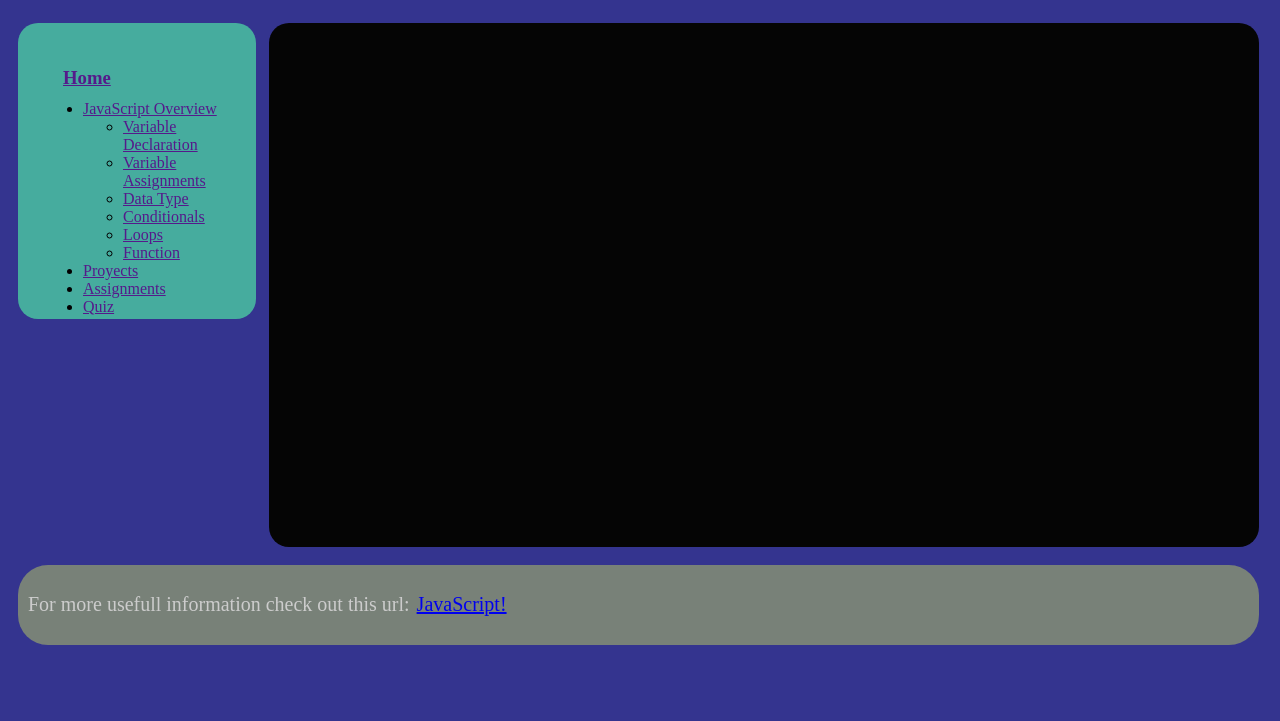
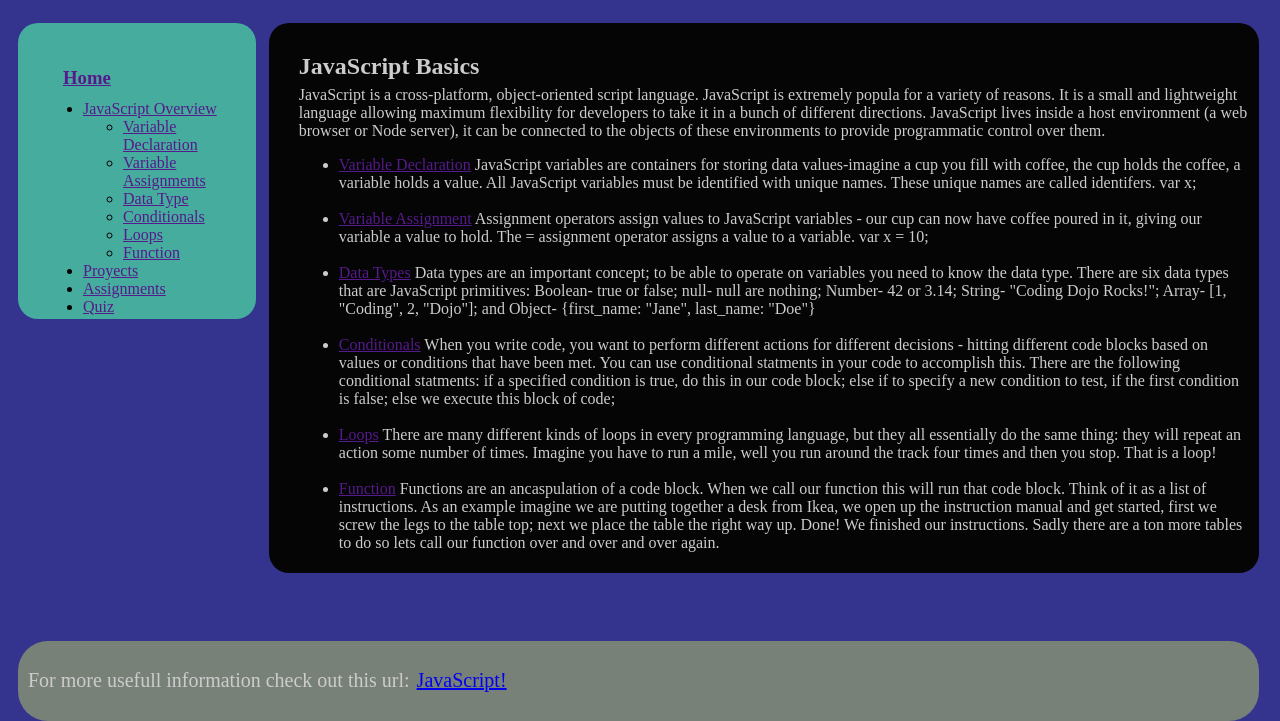
Before and after one commit to CristianVelarde98/JAVA-FULL-STACK-CodingDojo, a plain HTML site: page Conceptos Básicos de JavaScript/index.html in a window 1280 px wide. Shown: the part 137-858 px from the top of the page. Before the commit the page ends 800 px from the top, so only its background shows below. Drawn offline with Linux system fonts and the light colour scheme.

Commit message:
Conceptos Básicos de JavaScript completado

```diff
--- a/Conceptos Básicos de JavaScript/index.html
+++ b/Conceptos Básicos de JavaScript/index.html
@@ -50,7 +50,95 @@
       </ul>
     </section>
 
-    <section id="section1"></section>
+    <section id="section1">
+      <h2>JavaScript Basics</h2>
+      <p>
+        JavaScript is a cross-platform, object-oriented script language.
+        JavaScript is extremely popula for a variety of reasons. It is a small
+        and lightweight language allowing maximum flexibility for developers to
+        take it in a bunch of different directions. JavaScript lives inside a
+        host environment (a web browser or Node server), it can be connected to
+        the objects of these environments to provide programmatic control over
+        them.
+      </p>
+
+      <ul>
+        <li>
+          <a href="">Variable Declaration</a>
+          <label for="">
+            JavaScript variables are containers for storing data values-imagine
+            a cup you fill with coffee, the cup holds the coffee, a variable
+            holds a value. All JavaScript variables must be identified with
+            unique names. These unique names are called identifers. var x;
+          </label>
+        </li>
+        <br />
+
+        <li>
+          <a href="">Variable Assignment</a>
+          <label for="">
+            Assignment operators assign values to JavaScript variables - our cup
+            can now have coffee poured in it, giving our variable a value to
+            hold. The = assignment operator assigns a value to a variable. var x
+            = 10;
+          </label>
+        </li>
+        <br />
+
+        <li>
+          <a href="">Data Types</a>
+          <label for="">
+            Data types are an important concept; to be able to operate on
+            variables you need to know the data type. There are six data types
+            that are JavaScript primitives: Boolean- true or false; null- null
+            are nothing; Number- 42 or 3.14; String- "Coding Dojo Rocks!";
+            Array- [1, "Coding", 2, "Dojo"]; and Object- {first_name: "Jane",
+            last_name: "Doe"}
+          </label>
+        </li>
+        <br />
+
+        <li>
+          <a href="">Conditionals</a>
+          <label for="">
+            When you write code, you want to perform different actions for
+            different decisions - hitting different code blocks based on values
+            or conditions that have been met. You can use conditional statments
+            in your code to accomplish this. There are the following conditional
+            statments: if a specified condition is true, do this in our code
+            block; else if to specify a new condition to test, if the first
+            condition is false; else we execute this block of code;
+          </label>
+        </li>
+        <br />
+
+        <li>
+          <a href="">Loops</a>
+          <label for="">
+            There are many different kinds of loops in every programming
+            language, but they all essentially do the same thing: they will
+            repeat an action some number of times. Imagine you have to run a
+            mile, well you run around the track four times and then you stop.
+            That is a loop!
+          </label>
+        </li>
+        <br />
+
+        <li>
+          <a href="">Function</a>
+          <label for="">
+            Functions are an ancaspulation of a code block. When we call our
+            function this will run that code block. Think of it as a list of
+            instructions. As an example imagine we are putting together a desk
+            from Ikea, we open up the instruction manual and get started, first
+            we screw the legs to the table top; next we place the table the
+            right way up. Done! We finished our instructions. Sadly there are a
+            ton more tables to do so lets call our function over and over and
+            over again.
+          </label>
+        </li>
+      </ul>
+    </section>
 
     <footer id="footer1">
       <label for="">For more usefull information check out this url: </label>
--- a/Conceptos Básicos de JavaScript/style.css
+++ b/Conceptos Básicos de JavaScript/style.css
@@ -34,10 +34,19 @@
 
 #section1 {
   background-color: rgb(5, 5, 5);
+  height: 550px;
   border-radius: 20px;
+  padding-left: 30px;
+  padding-right: 10px;
+  color: rgb(204, 204, 204);
 
   grid-column: 3/11;
   grid-row: 3/10;
+}
+
+#section1 h2 {
+  margin-bottom: -10px;
+  margin-top: 30px;
 }
 
 #section2 {
@@ -72,7 +81,7 @@
   color: rgb(204, 204, 204);
 
   grid-column: 1/11;
-  grid-row: 10/12;
+  grid-row: 11/12;
 }
 
 #footer1 a {
```
Also changed, not shown: 1 other file.
